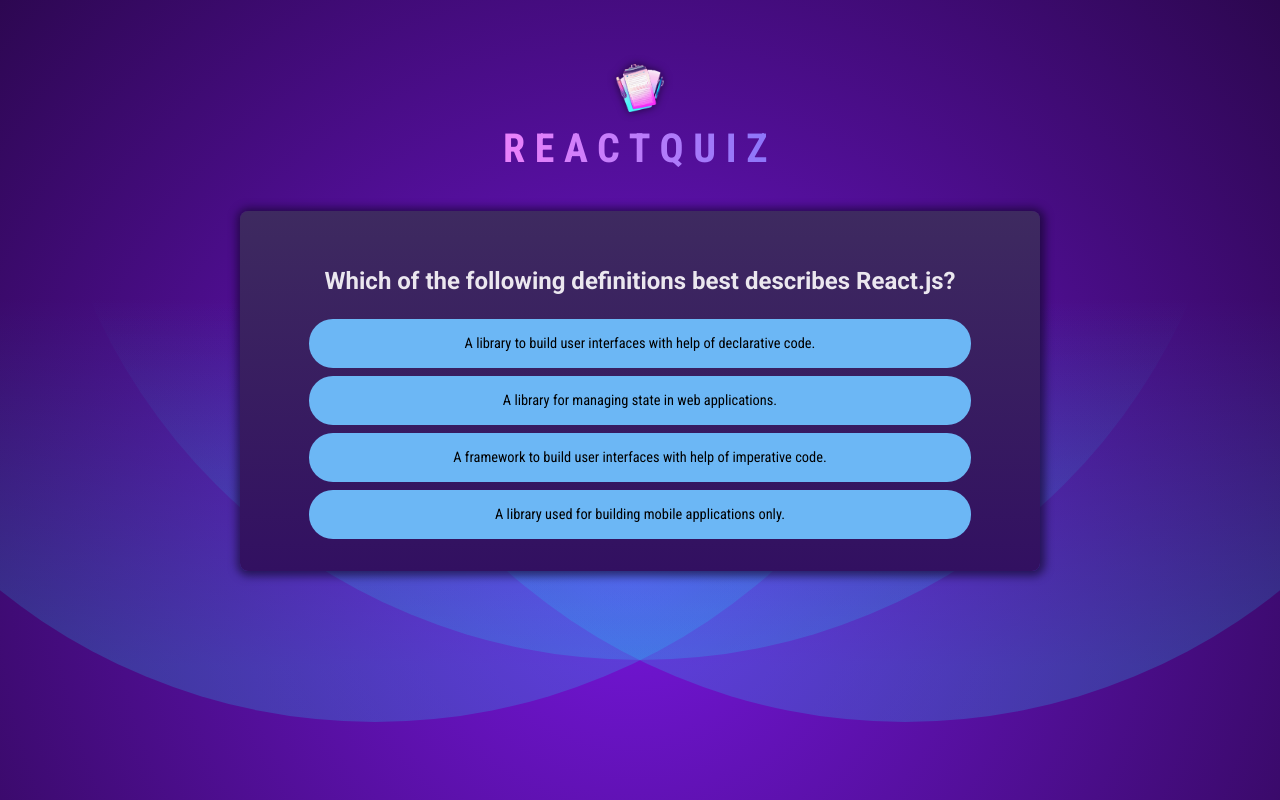
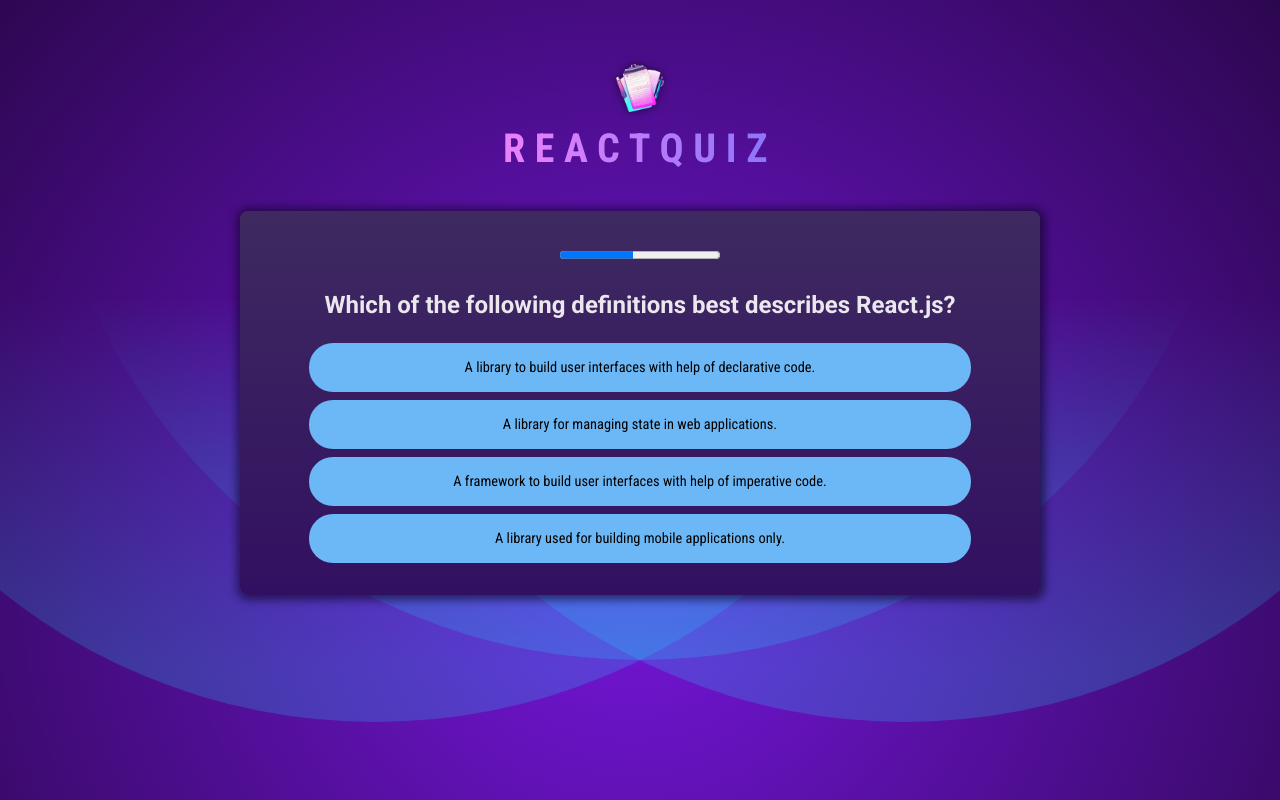
Before and after one commit to Khalifa2018/ReactQuiz, a React (Vite) app: page / in a window 1280 px wide. Built offline with nearby package versions, Linux system fonts and the light colour scheme.

Commit message:
Add timer

```diff
--- /dev/null
+++ b/src/components/QuestionTimer.jsx
@@ -0,0 +1,30 @@
+import { useEffect, useState } from "react";
+
+export default function QuestionTimer({ timeout, onTimeout }) {
+  const [remainingTime, setRemainingTime] = useState(timeout);
+
+  useEffect(() => {
+    console.log("SETTING TIMEOUT");
+    const timer = setTimeout(onTimeout, timeout);
+    return () => {
+      console.log("CLEANING TIMER");
+
+      clearTimeout(timer);
+    };
+  }, [timeout, onTimeout]);
+
+  useEffect(() => {
+    console.log("SETTING INTERVAL");
+    const interval = setInterval(() => {
+      setRemainingTime((prevRemaingTime) => prevRemaingTime - 100);
+    }, 100);
+
+    return () => {
+      console.log("CLEANING INTERVAL");
+
+      clearInterval(interval);
+    };
+  }, []);
+
+  return <progress id="question-time" value={remainingTime} max={timeout} />;
+}
--- a/src/components/Quiz.jsx
+++ b/src/components/Quiz.jsx
@@ -1,6 +1,7 @@
-import { useState } from "react";
+import { useCallback, useState } from "react";
 import QUESTIONS from "../questions.js";
 import quizCompleteImg from "../assets/quiz-complete.png";
+import QuestionTimer from "./QuestionTimer.jsx";
 
 export default function Quiz() {
   const [userAnswers, setUserAnswers] = useState([]);
@@ -8,11 +9,16 @@
   const activeQuestionIndex = userAnswers.length;
   const quizIsComplete = activeQuestionIndex === QUESTIONS.length;
 
-  function handleSelectAnswer(selectedAnswer) {
+  const handleSelectAnswer = useCallback(function handleSelectAnswer(
+    selectedAnswer
+  ) {
     setUserAnswers((prevUserAnswers) => {
       return [...prevUserAnswers, selectedAnswer];
     });
-  }
+  },
+  []);
+
+  const skipSelectAnswer = useCallback(() => handleSelectAnswer(null), []);
 
   if (quizIsComplete) {
     return (
@@ -29,6 +35,11 @@
   return (
     <div id="quiz">
       <div id="questions">
+        <QuestionTimer
+          key={activeQuestionIndex}
+          timeout={10000}
+          onTimeout={skipSelectAnswer}
+        />
         <h2>{QUESTIONS[activeQuestionIndex].text}</h2>
         <ul id="answers">
           {QUESTIONS[activeQuestionIndex].answers.map((answer) => (
```
